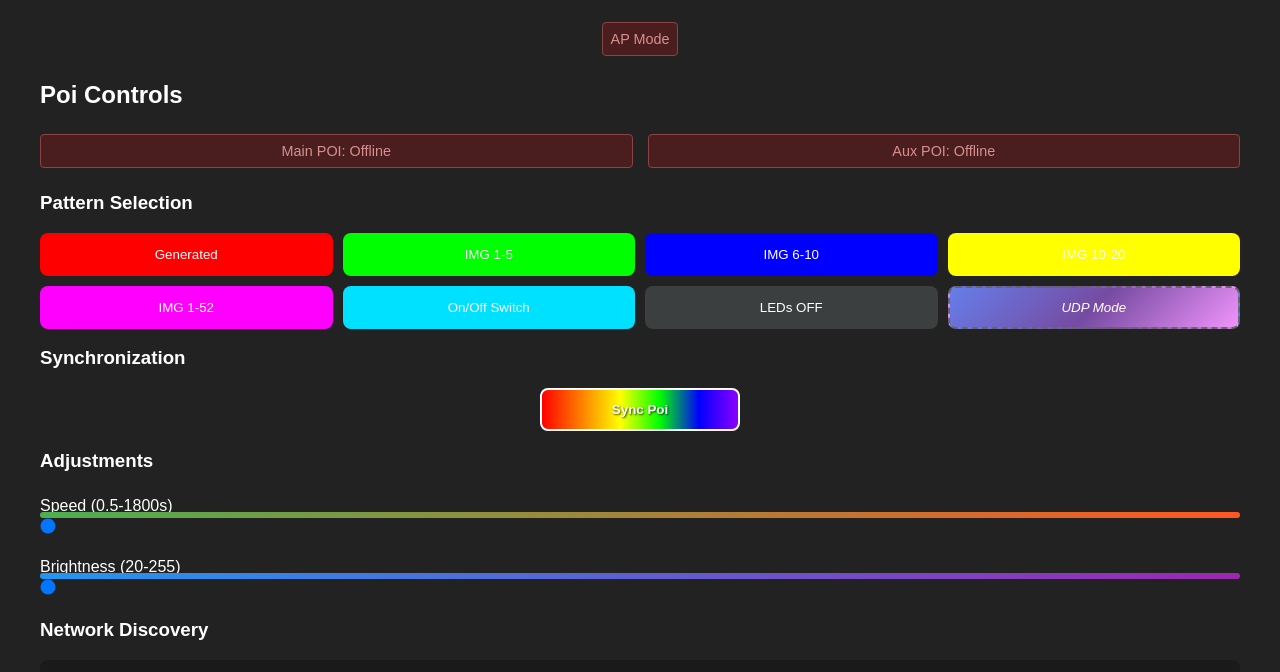
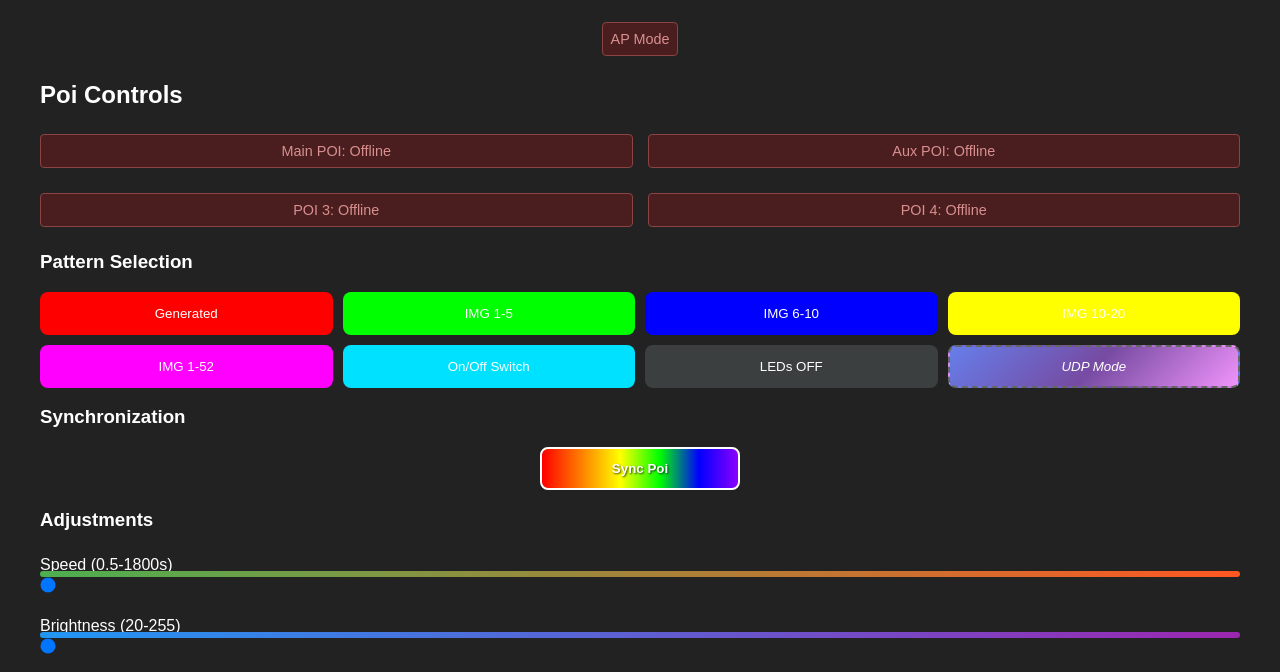
Before and after one commit to tomjuggler/SmartPoi_Controls, a website: page www/index.html in a window 1280 px wide. Shown: the part 115-787 px from the top of the page. Drawn offline with Linux system fonts and the light colour scheme; no server answers.

Commit message:
task-12: add status indicators for POI 3 & 4
- Add poiThreeStatus and poiFourStatus div elements
- Initial state set to 'offline' with class 'router-only'
- Positioned after existing mainStatus and auxStatus

```diff
--- a/www/index.html
+++ b/www/index.html
@@ -35,6 +35,8 @@
                 <div class="status-indicators">
                     <div id="mainStatus" class="status-indicator online">Main POI: Online</div>
                     <div id="auxStatus" class="status-indicator online">Aux POI: Online</div>
+                    <div id="poiThreeStatus" class="status-indicator offline router-only">POI 3: Offline</div>
+                    <div id="poiFourStatus" class="status-indicator offline router-only">POI 4: Offline</div>
                 </div>
 
                 <div class="control-block">
```
